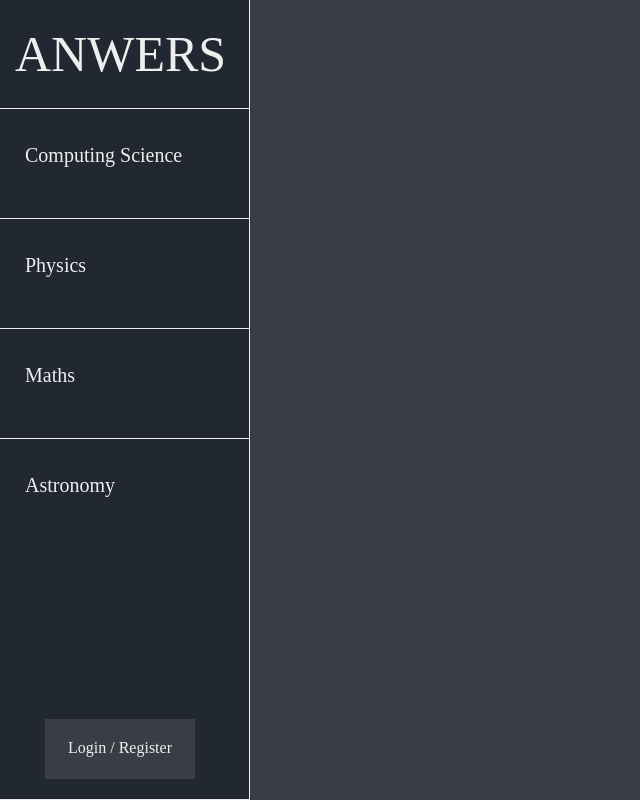
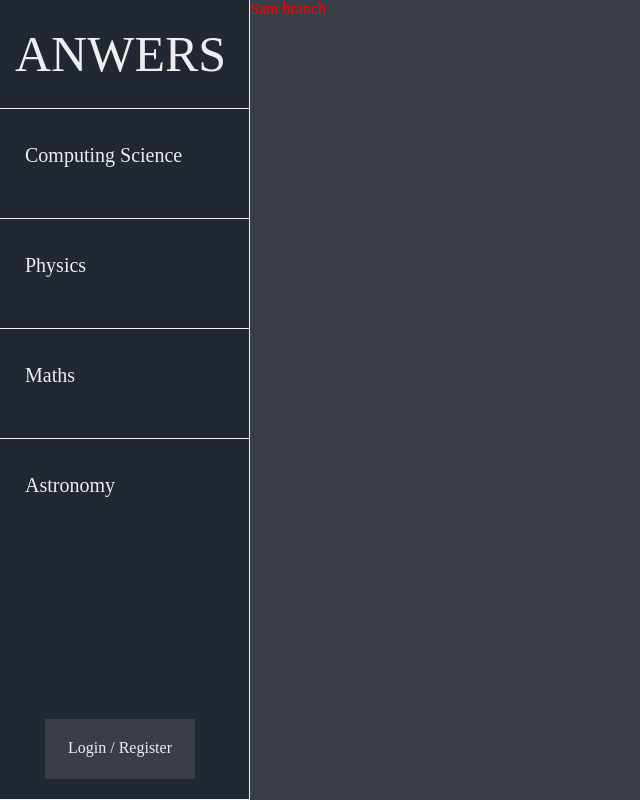
Before and after one commit to SeeleyX/Anwers, a Django app: page / in a window 1280 px wide. Shown: the whole page, without its empty margins (0-640 px from the left). Run offline with Django 4.2, Linux system fonts and the light colour scheme.

Commit message:
Branch showcase

```diff
--- a/website/templates/learn/base.html
+++ b/website/templates/learn/base.html
@@ -17,8 +17,8 @@
 
 
 	<body>
+		<div class="grid">
 		{% block navbar_block %}
-		<div class="grid">
 			<div class="left-box">
 				<div class="sidebar">
 					<h2 class="sidebar-title">ANWERS</h2>
@@ -40,14 +40,12 @@
 					<a class="log-in-button" href="{% url 'learn:astronomy' %}">Login / Register </a>
 				</div>
 			</div>
-			<div class="main-content">
+		{% endblock %}
+		<div class="main-content">
+			{% block body_block %}
 
-			</div>
+			{% endblock %}
 		</div>
-		{% endblock %}
-		{% block body_block %}
-		{% endblock %}
-
 	</body>
 
 </html>
--- a/website/templates/learn/index.html
+++ b/website/templates/learn/index.html
@@ -2,9 +2,12 @@
 {% load static %}
 
 {% block title_block %}
-	Homepage
+	Sam branch
 {% endblock %}
 
 {% block body_block %}
-
+	<style>
+		*{color: red}
+	</style>
+	Sam branch
 {% endblock %}
```
